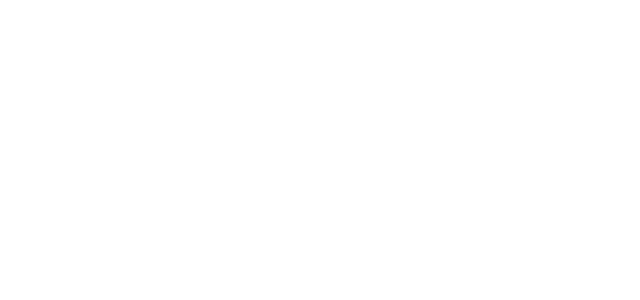
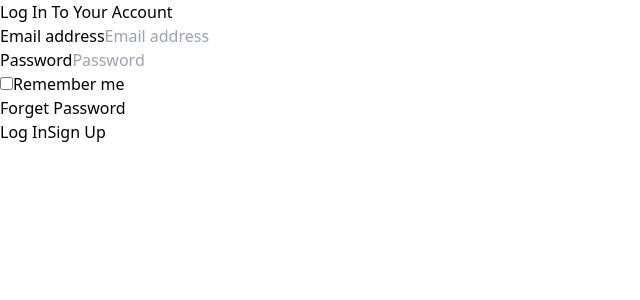
Before and after one commit to Praful-bit/MailBox, a React (Vite) app in the folder mail-box/: page / in a window 1280 px wide. Shown: the top 300 px of the page, without its empty margins (0-640 px from the left). Built offline with nearby package versions, Linux system fonts and the light colour scheme.

Commit message:
i now create a home page

```diff
--- a/mail-box/src/App.jsx
+++ b/mail-box/src/App.jsx
@@ -2,6 +2,7 @@
 import { useSelector } from 'react-redux'
 import './App.css'
 import Login from './components/Auth/Login'
+import Home from './components/Home/Home'
 
 
 function App() {
@@ -9,7 +10,10 @@
 
   return (
  <>
-{auth && <Login/>}
+{!auth && <Login/>}
+{auth &&
+<Home/>
+}
  </>
   )
 }
--- /dev/null
+++ b/mail-box/src/components/Home/Home.jsx
@@ -0,0 +1,11 @@
+// import React from 'react'
+
+function Home() {
+  return (
+    <div>
+        <h1>Welcome to Mail-Box!!</h1>
+    </div>
+  )
+}
+
+export default Home
```
